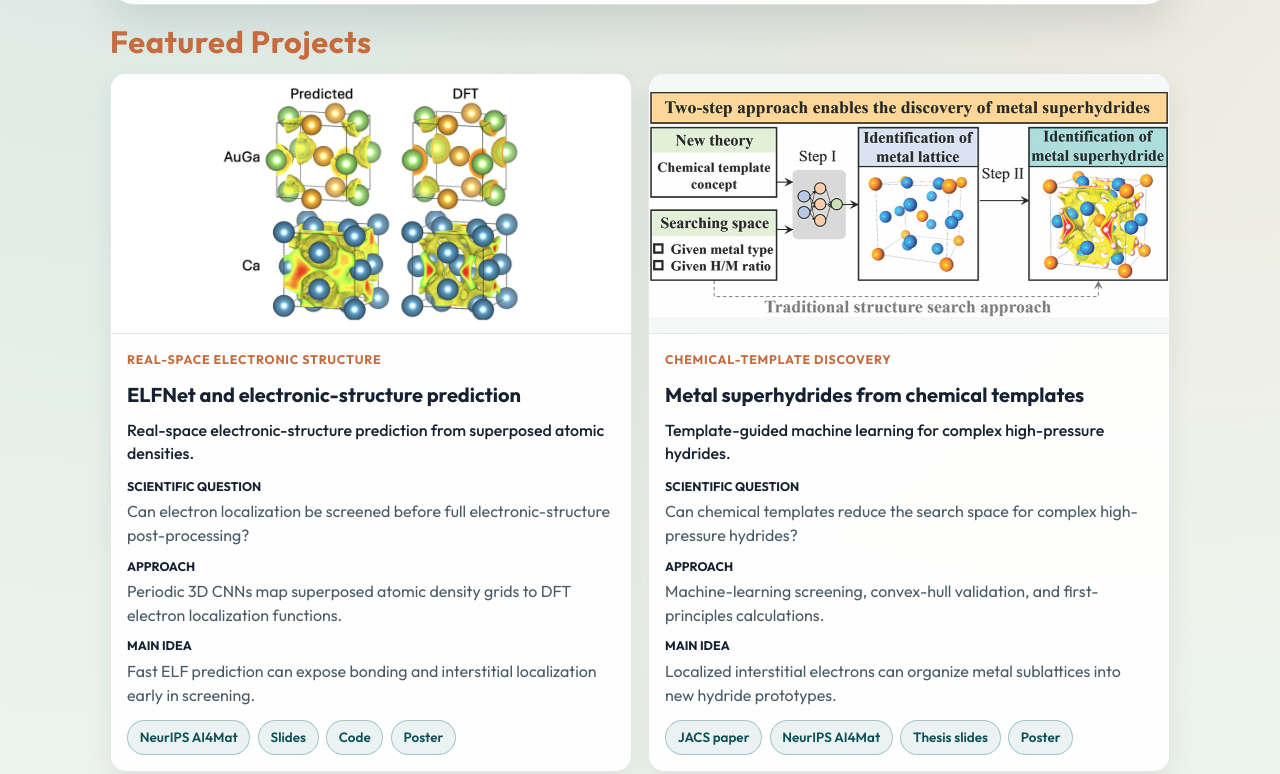
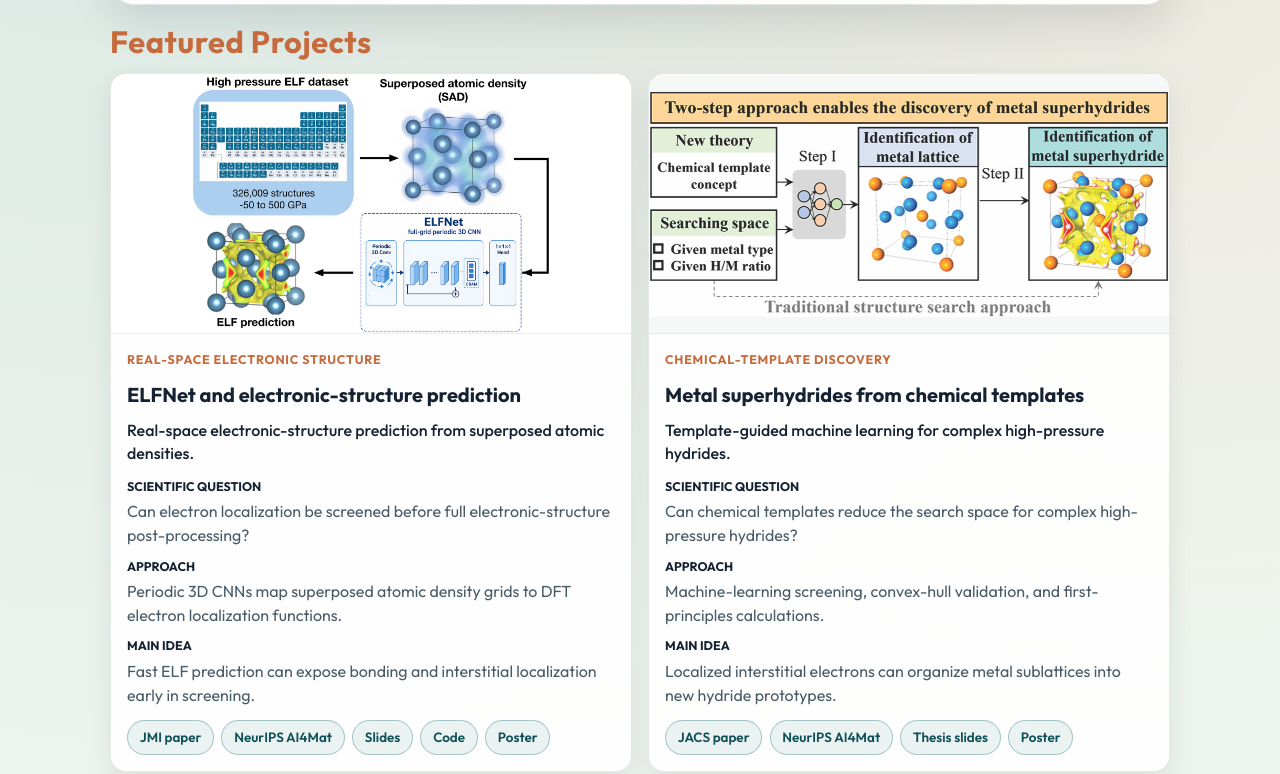
Before and after one commit to Austin243/portfolio, a plain HTML site: page research.html in a window 1280 px wide. Shown: the part 774-1548 px from the top of the page. Drawn offline with Linux system fonts and the light colour scheme.

Commit message:
Update ELFNet card image and add JMI paper link

```diff
--- a/research.html
+++ b/research.html
@@ -31,7 +31,7 @@
       href="https://fonts.googleapis.com/css2?family=Fraunces:wght@300;400;500;600&amp;family=Outfit:wght@300;400;500;600;700&amp;display=swap"
       rel="stylesheet"
     >
-    <link rel="stylesheet" href="styles.css?v=research-hero-stack-20260513">
+    <link rel="stylesheet" href="styles.css?v=elfnet-jmi-20260916">
     <style>
       .research-page .research-hero {
         grid-template-columns: minmax(0, 1fr);
@@ -99,10 +99,10 @@
             <article class="project-card project-card--elf reveal" id="project-elfnet" style="--delay: 210ms;">
               <figure class="project-media">
                 <img
-                  src="assets/research/predicted_elfs-card.png"
-                  alt="Predicted electron localization function examples from ELFNet"
-                  width="1200"
-                  height="600"
+                  src="assets/research/elfnet-jmi-cover.jpg"
+                  alt="ELFNet workflow from a high-pressure ELF dataset and superposed atomic densities to electron localization function predictions"
+                  width="1600"
+                  height="960"
                   loading="lazy"
                 >
               </figure>
@@ -127,6 +127,7 @@
                   </div>
                 </dl>
                 <nav class="project-links" aria-label="ELFNet links">
+                  <a href="https://www.oaepublish.com/articles/jmi.2026.44" target="_blank" rel="noopener">JMI paper</a>
                   <a href="https://openreview.net/forum?id=VHX3ubJCuK" target="_blank" rel="noopener">NeurIPS AI4Mat</a>
                   <a href="slides/SeitzInvariantELF_APS_2026.pptx" target="_blank" rel="noopener">Slides</a>
                   <a href="https://github.com/Austin243/ELFNet" target="_blank" rel="noopener">Code</a>
--- a/styles.css
+++ b/styles.css
@@ -812,6 +812,14 @@ a:focus-visible {
   object-position: 50% 50%;
 }
 
+.project-card--elf .project-media {
+  background: #fff;
+}
+
+.project-card--elf .project-media img {
+  object-fit: contain;
+}
+
 .project-card--superhydrides .project-media img {
   object-position: 50% 50%;
 }
```
Also changed, not shown: assets/research/elfnet-jmi-cover.jpg (added).
